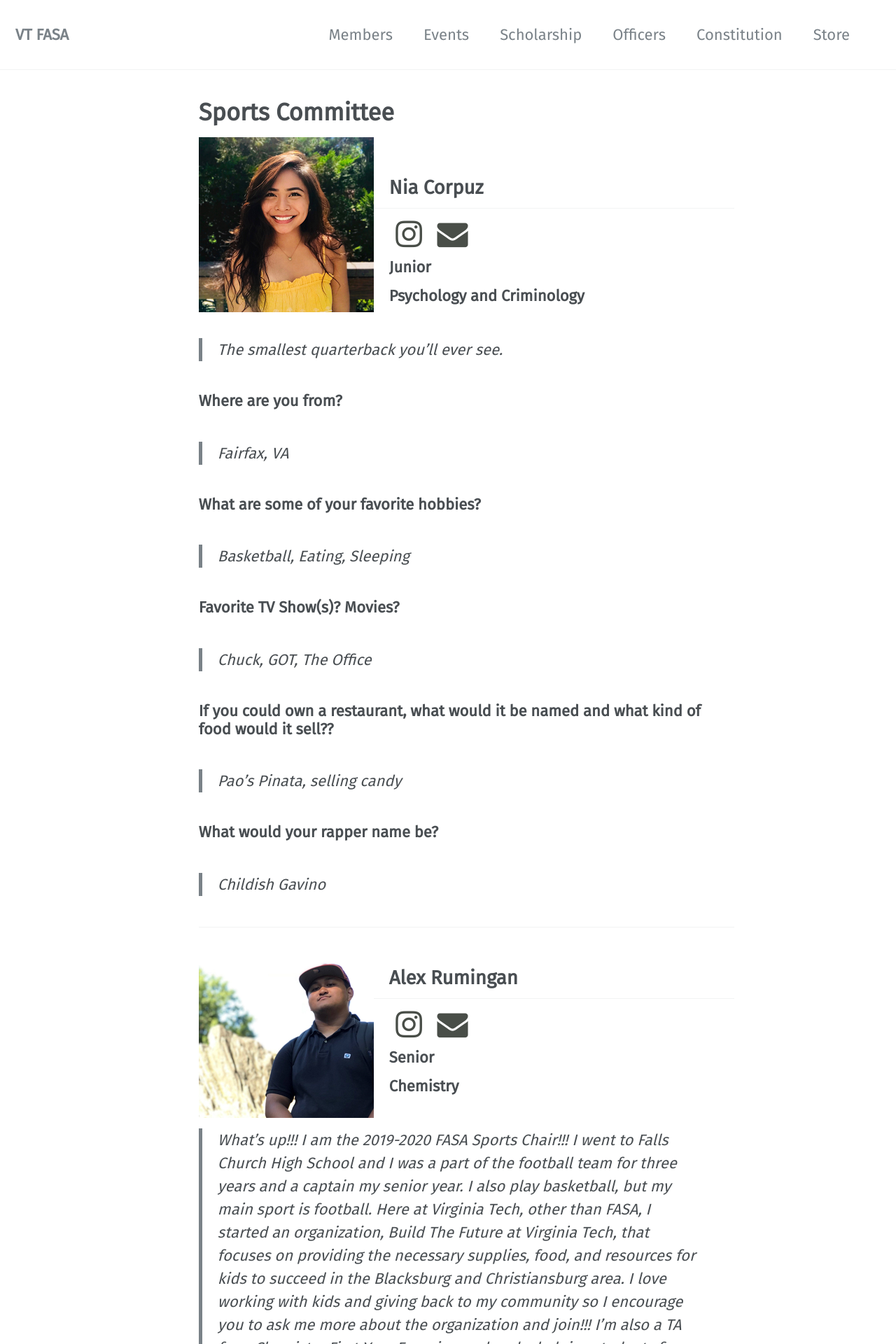
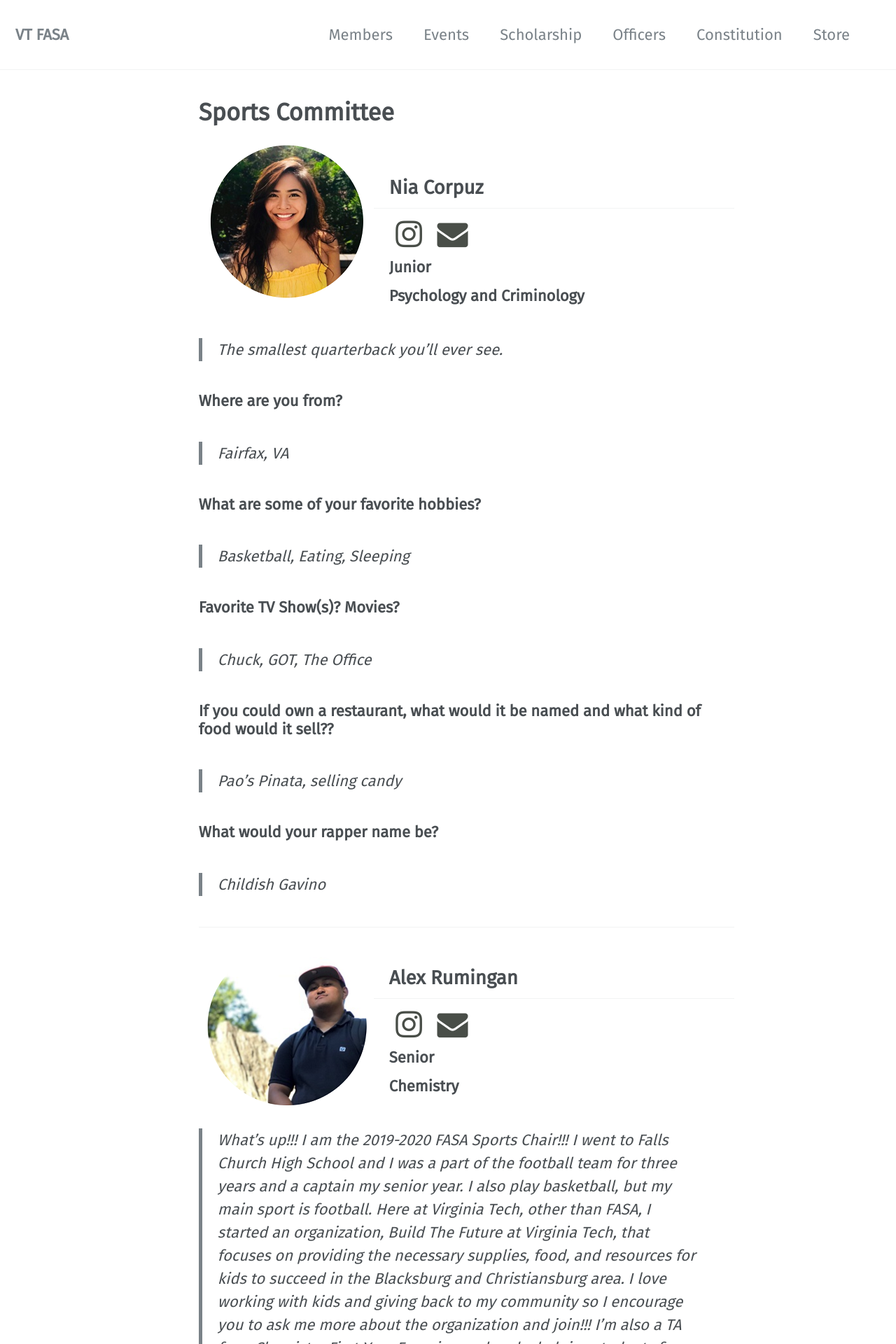
Before and after one commit to vtfasa/vtfasa.github.io, a Jekyll site: the page built from _pages/officers/sports.md, in a window 1280 px wide. Shown: the top 1920 px of the page at 70% size. Built offline with Jekyll 4.4.1, drawn with Linux system fonts in a browser that asks for light colours; some web fonts are replaced.

Commit message:
Update sports.md

```diff
--- a/_pages/officers/sports.md
+++ b/_pages/officers/sports.md
@@ -14,7 +14,7 @@ permalink: /officers/sports/
 # --- (this is a section break)
 ---
 
-![image-left]({{ "/assets/images/officers/small/nia.png" | absolute_url }}){: .align-left}
+![image-left]({{ "/assets/images/officers/small/niaCircle.png" | absolute_url }}){: .align-left}
 ## Nia Corpuz
 <p style="margin-bottom: 0.45em; padding: 0"><a href="https://www.instagram.com/niacorpuz/" style="margin: 0; padding: 0"><i class="fa fa-2x fa-fw fa-instagram" style="color: #494e48"></i></a>
 <a href="mailto:njcorpuz@vt.edu" style="margin: 0; padding: 0"><i class="fa fa-2x fa-fw fa-envelope" style="color: #494e48"></i></a></p>
@@ -44,7 +44,7 @@ permalink: /officers/sports/
 
 ---
 
-![image-left]({{ "/assets/images/officers/small/alexr.png" | absolute_url }}){: .align-left}
+![image-left]({{ "/assets/images/officers/small/alexRCircle.png" | absolute_url }}){: .align-left}
 ## Alex Rumingan
 <p style="margin-bottom: 0.45em; padding: 0"><a href="https://www.instagram.com/lexionboard/" style="margin: 0; padding: 0"><i class="fa fa-2x fa-fw fa-instagram" style="color: #494e48"></i></a>
 <a href="mailto:rumi33@vt.edu" style="margin: 0; padding: 0"><i class="fa fa-2x fa-fw fa-envelope" style="color: #494e48"></i></a></p>
```
